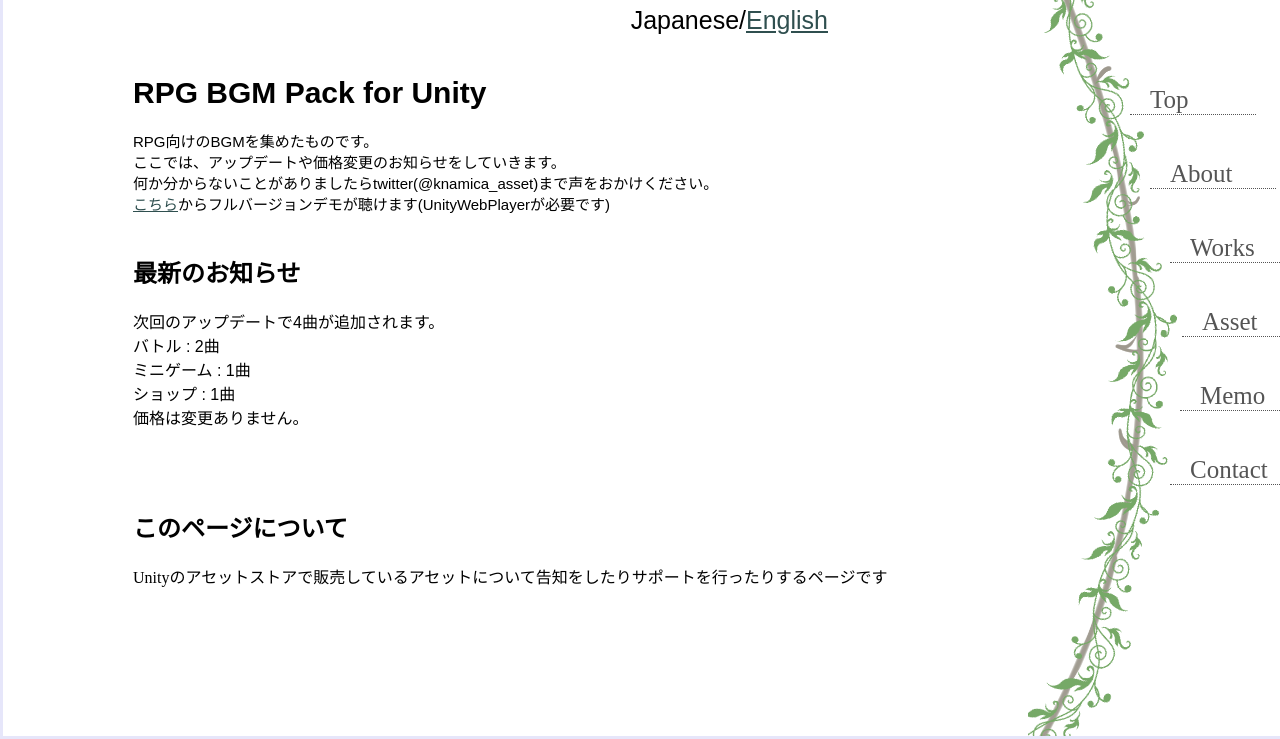
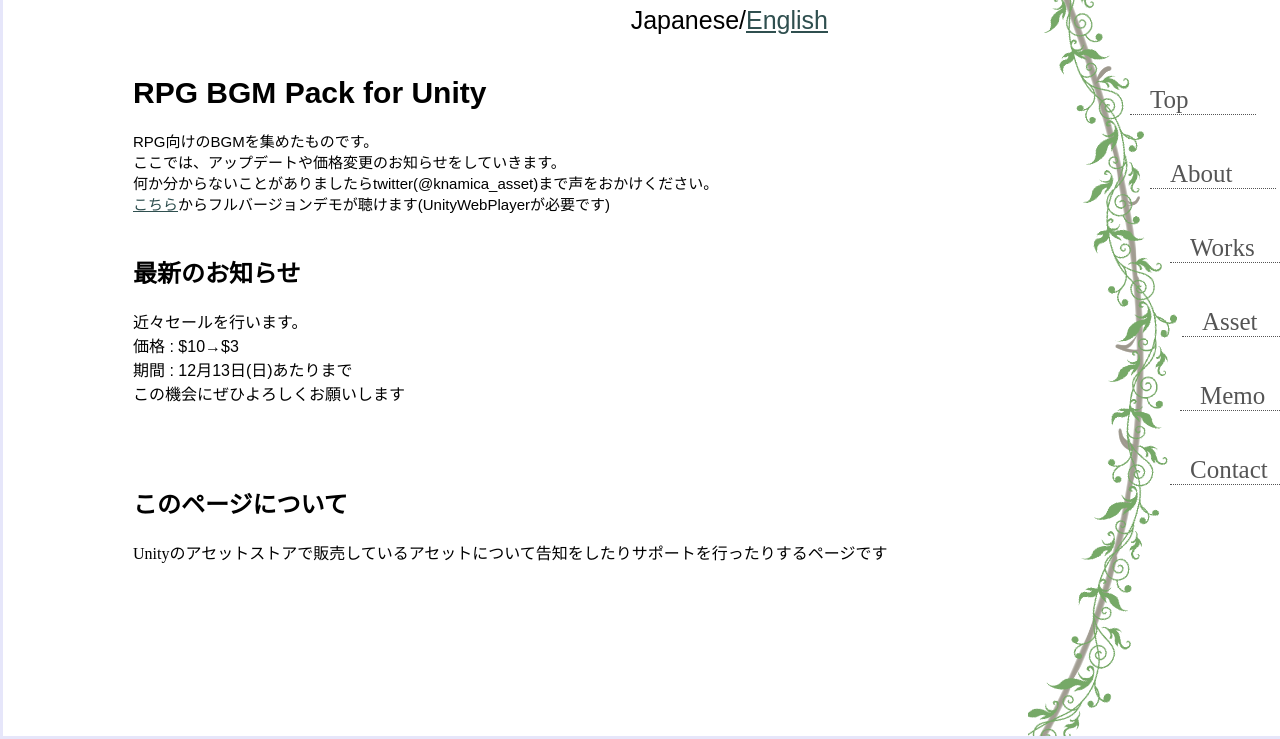
Before and after one commit to knamica/knamica.github.io, a plain HTML site: page asset/asset.html in a window 1280 px wide. Shown: the part 127-866 px from the top of the page. Drawn offline with Linux system fonts and the light colour scheme.

Commit message:
saleinformation

```diff
--- a/asset/asset.html
+++ b/asset/asset.html
@@ -21,11 +21,10 @@
         <div id="news">
         <h2> 最新のお知らせ</h2>
         <article>
-          次回のアップデートで4曲が追加されます。<br>
-          バトル : 2曲<br>
-          ミニゲーム : 1曲<br>
-          ショップ : 1曲<br>
-          価格は変更ありません。<br>
+          近々セールを行います。<br>
+          価格 : $10→$3 <br>
+          期間 : 12月13日(日)あたりまで<br>
+          この機会にぜひよろしくお願いします<br>
         </article>
         </div>
         <div class="mystate">
```
Also changed, not shown: asset/asset-eng.html (+4 -5 lines), index.html (+1 -0 lines).
